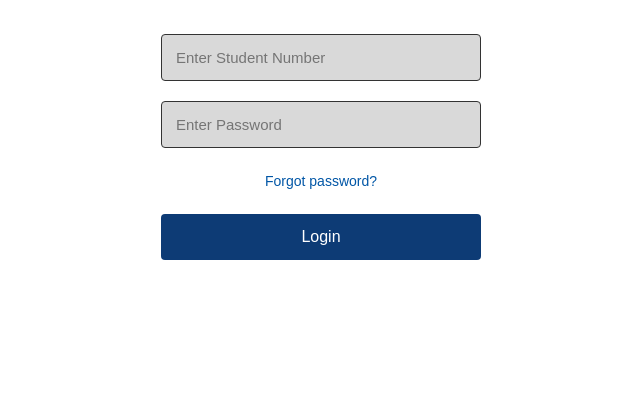
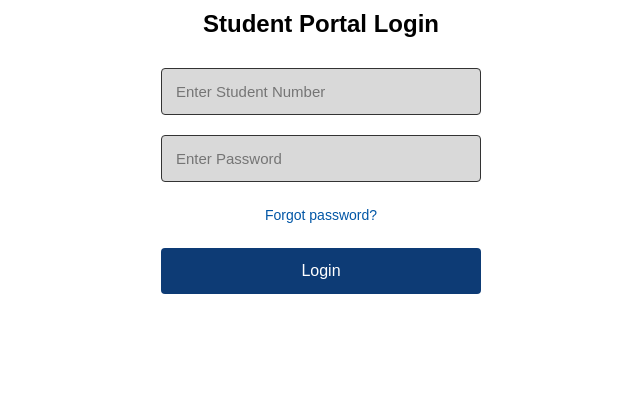
Before and after one commit to Deni247/DOCKET-MANAGEMENT-SYSTEM, a plain HTML site: page Docket-system-frontend/frontend/students-portal.html in a window 1280 px wide. Shown: the part 397-816 px from the top of the page, without its empty margins (319-959 px from the left). Drawn offline with Linux system fonts and the light colour scheme.

Commit message:
update(student-portal): added a 'Student Portal Login' title on student portal login page for more clarity

```diff
--- a/Docket-system-frontend/frontend/students-portal.html
+++ b/Docket-system-frontend/frontend/students-portal.html
@@ -24,6 +24,7 @@ to enter their credentials and access their dashboard.
     <!-- University logo -->
     <img src="cavendish-logo.png" alt="Cavendish University Logo" class="logo" width="150">
 
+    <h2>Student Portal Login</h2>
     <!-- Input fields for student number and password -->
     <input id="student_number" type="text" placeholder="Enter Student Number">
     <input id="password" type="password" placeholder="Enter Password">
```
